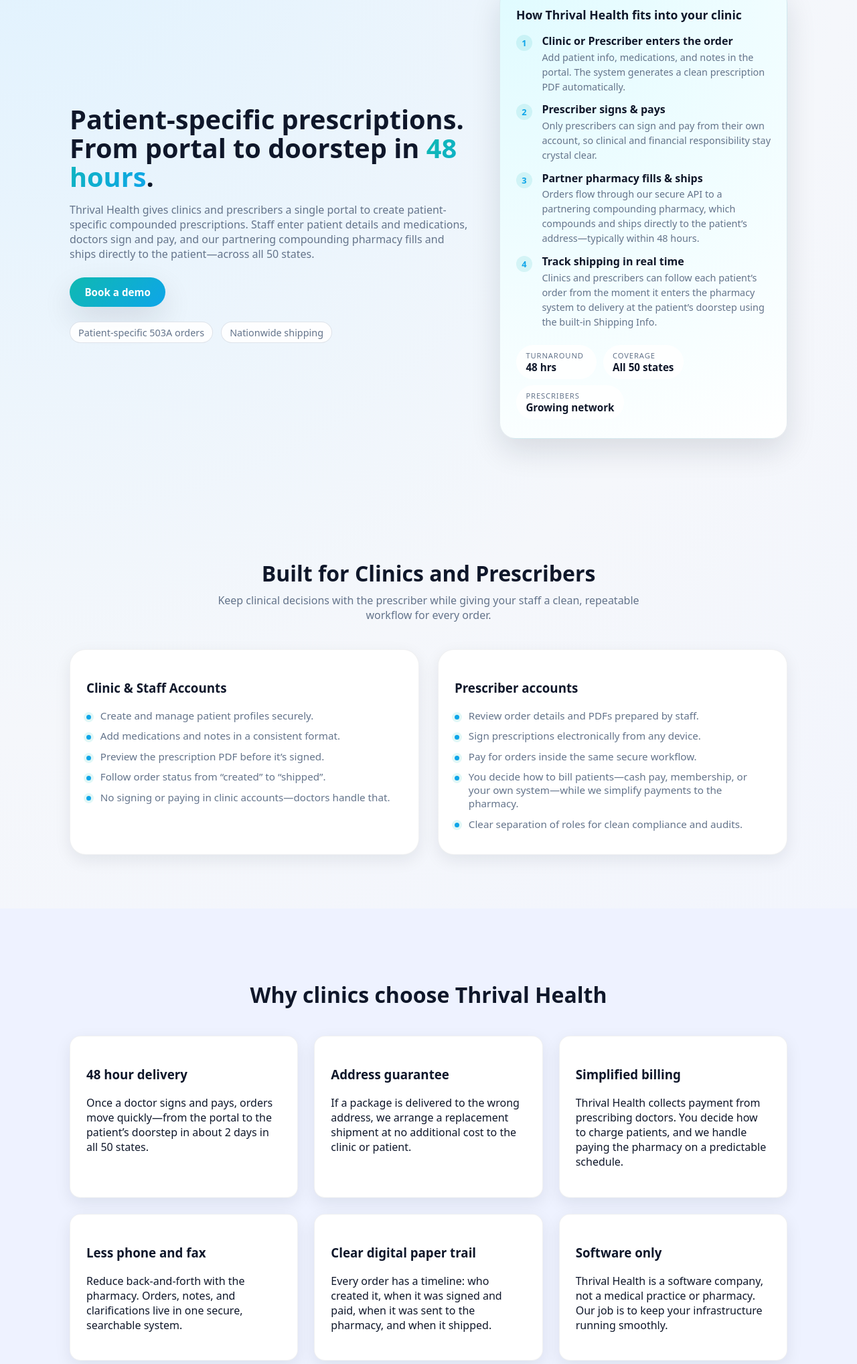
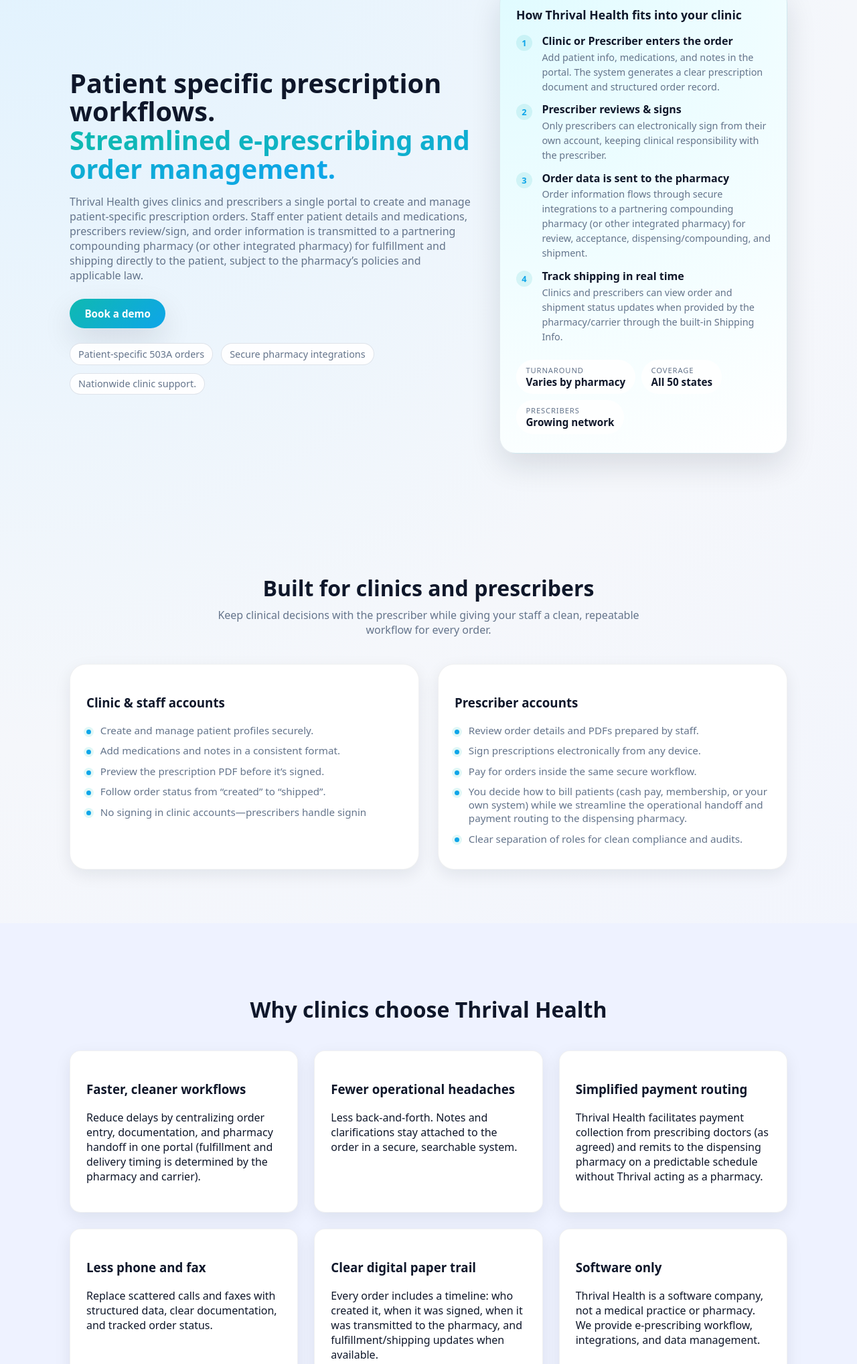
Before and after one commit to AjinkyaKondaskar/Thrival-Health-Solutions-Website-, a website built with Vite: page index.html in a window 1280 px wide. Shown: the part 172-2208 px from the top of the page at 67% size. Built offline with nearby package versions, Linux system fonts and the light colour scheme.

Commit message:
Add Vite dev setup + update website files

```diff
--- a/index.html
+++ b/index.html
@@ -8,6 +8,10 @@
     <meta name="description"
         content="Thrival Health gives clinics a simple way to create, sign, and ship patient-specific compounded prescriptions with 24–48 hour delivery." />
     <link rel="stylesheet" href="styles.css" />
+    <link rel="icon" type="image/png" href="thrival-logo.png" />
+    <link rel="shortcut icon" type="image/png" href="thrival-logo.png" />
+    <link rel="apple-touch-icon" href="thrival-logo.png" />
+
 </head>
 
 <body>
@@ -36,16 +40,11 @@
             <div class="container hero-grid">
                 <div class="hero-copy">
                     <h1>
-                        Patient-specific prescriptions.<br />
-                        From portal to doorstep in
-                        <span class="accent">48 hours</span>.
+                        Patient specific prescription workflows.<br />
+                        <span class="accent">Streamlined e-prescribing and order management.</span>
                     </h1>
                     <p class="hero-subtitle">
-                        Thrival Health gives clinics and prescribers a single
-                        portal to create patient-specific compounded prescriptions. Staff
-                        enter patient details and medications, doctors sign and pay, and
-                        our partnering compounding pharmacy fills and ships directly to the
-                        patient—across all 50 states.
+                        Thrival Health gives clinics and prescribers a single portal to create and manage patient-specific prescription orders. Staff enter patient details and medications, prescribers review/sign, and order information is transmitted to a partnering compounding pharmacy (or other integrated pharmacy) for fulfillment and shipping directly to the patient, subject to the pharmacy’s policies and applicable law.
                     </p>
                     <div class="hero-actions">
                         <a href="contact.html" class="btn primary">Book a demo</a>
@@ -53,7 +52,8 @@
 
                     <div class="hero-meta">
                         <span>Patient-specific 503A orders</span>
-                        <span>Nationwide shipping</span>
+                        <span>Secure pharmacy integrations</span>
+                        <span>Nationwide clinic support.</span>
                     </div>
                 </div>
 
@@ -63,38 +63,37 @@
                         <li>
                             <strong>Clinic or Prescriber enters the order</strong>
                             <span class="step-text">
-                                Add patient info, medications, and notes in the portal. The
-                                system generates a clean prescription PDF automatically.
+                                Add patient info, medications, and notes in the portal.
+                                The system generates a clear prescription document and structured order record.
                             </span>
                         </li>
                         <li>
-                            <strong>Prescriber signs & pays</strong>
+                            <strong>Prescriber reviews & signs</strong>
                             <span class="step-text">
-                                Only prescribers can sign and pay from their own account, so
-                                clinical and financial responsibility stay crystal clear.
+                                Only prescribers can electronically sign from their own account,
+                                keeping clinical responsibility with the prescriber.
                             </span>
                         </li>
                         <li>
-                            <strong>Partner pharmacy fills & ships</strong>
+                            <strong>Order data is sent to the pharmacy</strong>
                             <span class="step-text">
-                                Orders flow through our secure API to a partnering compounding
-                                pharmacy, which compounds and ships directly to the patient’s
-                                address—typically within 48 hours.
+                                Order information flows through secure integrations to a partnering
+                                compounding pharmacy (or other integrated pharmacy) for review, acceptance,
+                                dispensing/compounding, and shipment.
                             </span>
                         </li>
                         <li>
                             <strong>Track shipping in real time</strong>
                             <span class="step-text">
-                                Clinics and prescribers can follow each patient’s order from the
-                                moment it enters the pharmacy system to delivery at the
-                                patient’s doorstep using the built-in Shipping Info.
+                                Clinics and prescribers can view order and shipment status updates
+                                when provided by the pharmacy/carrier through the built-in Shipping Info.
                             </span>
                         </li>
                     </ol>
                     <div class="hero-stat-row">
                         <div class="pill">
                             <span class="pill-label">Turnaround</span>
-                            <span class="pill-value">48 hrs</span>
+                            <span class="pill-value">Varies by pharmacy</span>
                         </div>
                         <div class="pill">
                             <span class="pill-label">Coverage</span>
@@ -113,7 +112,7 @@
         <section class="section" id="for-clinics">
             <div class="container">
                 <header class="section-header">
-                    <h2>Built for Clinics and Prescribers</h2>
+                    <h2>Built for clinics and prescribers</h2>
                     <p>
                         Keep clinical decisions with the prescriber while giving your staff
                         a clean, repeatable workflow for every order.
@@ -122,13 +121,13 @@
 
                 <div class="split-grid">
                     <div class="card">
-                        <h3>Clinic & Staff Accounts</h3>
+                        <h3>Clinic & staff accounts</h3>
                         <ul class="feature-list">
                             <li>Create and manage patient profiles securely.</li>
                             <li>Add medications and notes in a consistent format.</li>
                             <li>Preview the prescription PDF before it’s signed.</li>
                             <li>Follow order status from “created” to “shipped”.</li>
-                            <li>No signing or paying in clinic accounts—doctors handle that.</li>
+                            <li>No signing in clinic accounts—prescribers handle signin</li>
                         </ul>
                     </div>
 
@@ -139,8 +138,9 @@
                             <li>Sign prescriptions electronically from any device.</li>
                             <li>Pay for orders inside the same secure workflow.</li>
                             <li>
-                                You decide how to bill patients—cash pay, membership, or your
-                                own system—while we simplify payments to the pharmacy.
+                                You decide how to bill patients (cash pay, membership,
+                                or your own system) while we streamline the operational
+                                handoff and payment routing to the dispensing pharmacy.
                             </li>
                             <li>Clear separation of roles for clean compliance and audits.</li>
                         </ul>
@@ -158,47 +158,48 @@
 
                 <div class="feature-grid">
                     <div class="card small">
-                        <h3>48 hour delivery</h3>
+                        <h3>Faster, cleaner workflows</h3>
                         <p>
-                            Once a doctor signs and pays, orders move quickly—from the portal
-                            to the patient’s doorstep in about 2 days in all 50 states.
+                            Reduce delays by centralizing order entry, documentation, and
+                            pharmacy handoff in one portal (fulfillment and delivery timing
+                            is determined by the pharmacy and carrier).
                         </p>
                     </div>
                     <div class="card small">
-                        <h3>Address guarantee</h3>
+                        <h3>Fewer operational headaches</h3>
                         <p>
-                            If a package is delivered to the wrong address, we arrange a
-                            replacement shipment at no additional cost to the clinic or
-                            patient.
+                            Less back-and-forth. Notes and clarifications stay attached
+                            to the order in a secure, searchable system.
                         </p>
                     </div>
                     <div class="card small">
-                        <h3>Simplified billing</h3>
+                        <h3>Simplified payment routing</h3>
                         <p>
-                            Thrival Health collects payment from prescribing doctors. You
-                            decide how to charge patients, and we handle paying the pharmacy
-                            on a predictable schedule.
+                            Thrival Health facilitates payment collection from prescribing doctors
+                            (as agreed) and remits to the dispensing pharmacy on a predictable
+                            schedule without Thrival acting as a pharmacy.
                         </p>
                     </div>
                     <div class="card small">
                         <h3>Less phone and fax</h3>
                         <p>
-                            Reduce back-and-forth with the pharmacy. Orders, notes, and
-                            clarifications live in one secure, searchable system.
+                            Replace scattered calls and faxes with structured data,
+                            clear documentation, and tracked order status.
                         </p>
                     </div>
                     <div class="card small">
                         <h3>Clear digital paper trail</h3>
                         <p>
-                            Every order has a timeline: who created it, when it was signed and
-                            paid, when it was sent to the pharmacy, and when it shipped.
+                            Every order includes a timeline: who created it,
+                            when it was signed, when it was transmitted to
+                            the pharmacy, and fulfillment/shipping updates when available.
                         </p>
                     </div>
                     <div class="card small">
                         <h3>Software only</h3>
                         <p>
                             Thrival Health is a software company, not a medical practice or
-                            pharmacy. Our job is to keep your infrastructure running smoothly.
+                            pharmacy. We provide e-prescribing workflow, integrations, and data management.
                         </p>
                     </div>
                 </div>
@@ -221,11 +222,11 @@
                 <div class="card">
                     <ul class="feature-list">
                         <li>Role-based access for clinic staff vs. prescribers.</li>
-                        <li>Secure connections to our partnering compounding pharmacy API.</li>
+                        <li>Secure connections to integrated pharmacy API systems.</li>
                         <li>Audit-friendly records of all prescription actions.</li>
-                        <li>Order verification before release to the pharmacy.</li>
+                        <li>Workflow validation checks before transmitting to the pharmacy.</li>
                         <li>
-                            Proactive support if shipments need to be corrected or resent.
+                            Support to help coordinate with the pharmacy if shipment issues occur.
                         </li>
                     </ul>
                 </div>
@@ -239,8 +240,9 @@
             <div>
                 <span class="brand-name">Thrival Health</span>
                 <p class="footer-text">
-                    Software platform connecting clinics, prescribers, and compounding
-                    pharmacies for faster, clearer patient-specific orders.
+                    Software platform for e-prescribing workflow, integrations,
+                    and order data management connecting clinics, prescribers,
+                    and compounding pharmacies.
                 </p>
             </div>
             <div class="footer-links">
```
Also changed, not shown: about.html (+26 -20 lines), contact.html (+6 -2 lines), package.json (added, +17 -0 lines), 2 other files.
